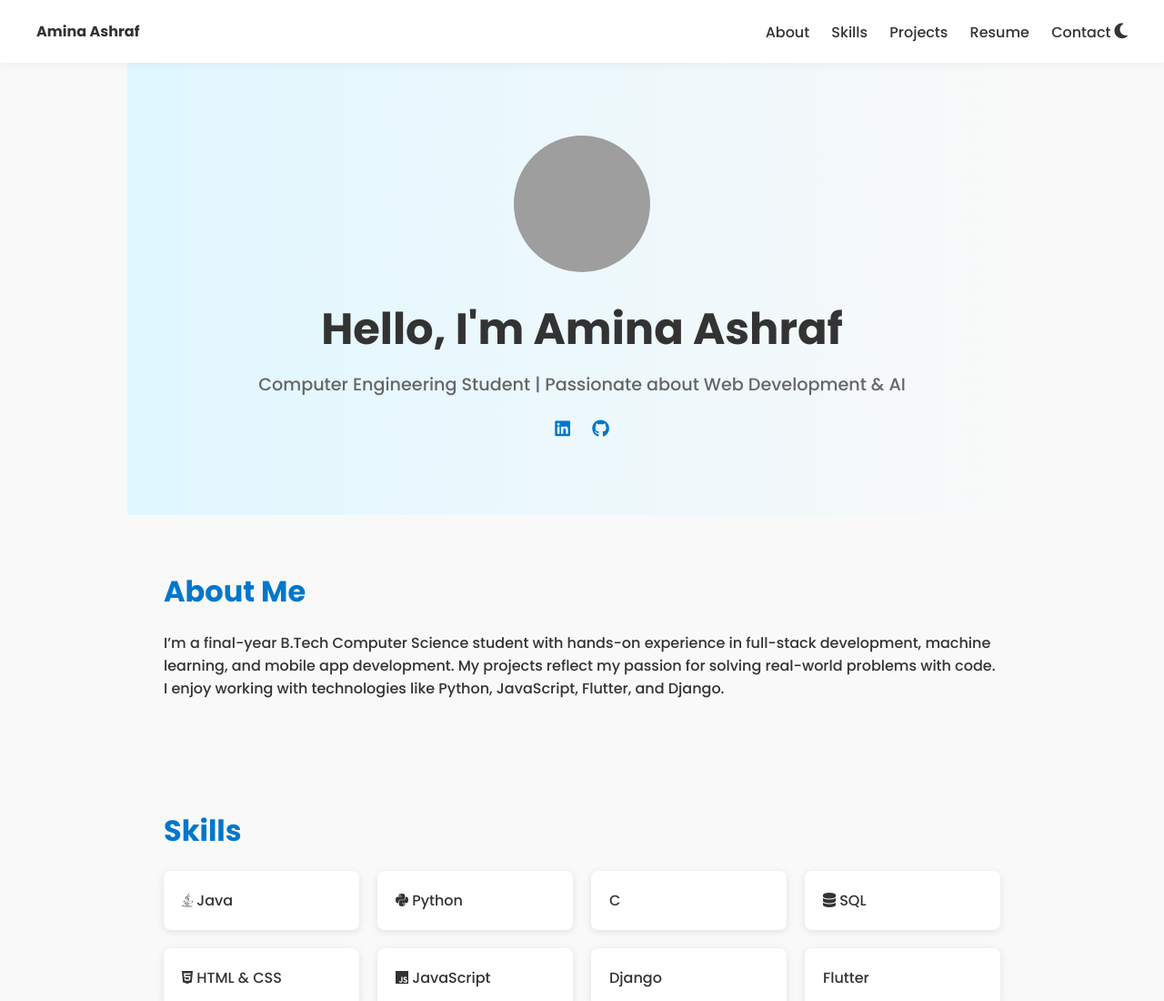
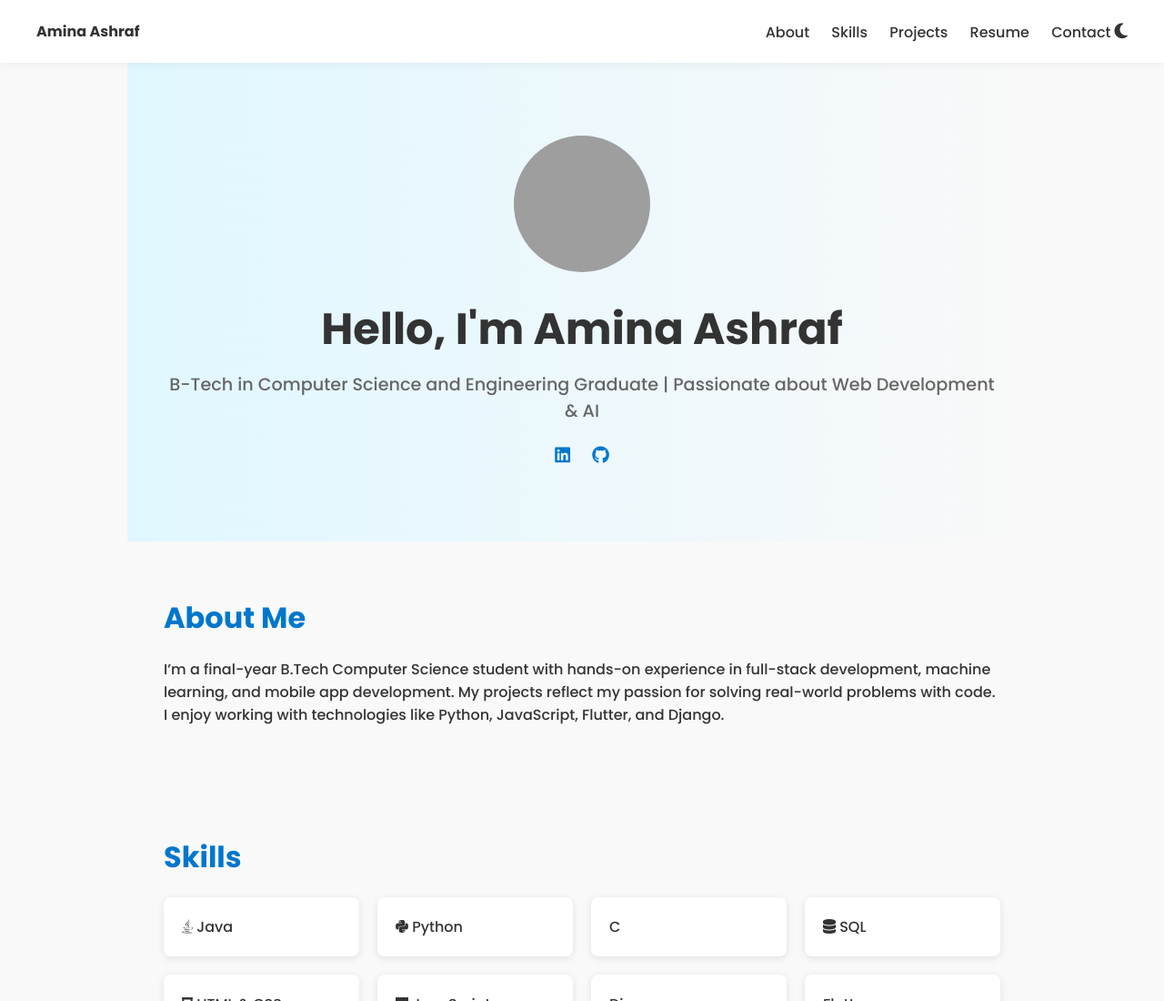
Before and after one commit to amina2507/Portfolio, a plain HTML site: page index.html in a window 1280 px wide. Shown: the top 1100 px of the page at 91% size. Drawn offline with nearby package versions, Linux system fonts and the light colour scheme; grey boxes are pictures that could not be loaded.

Commit message:
Resolved

```diff
--- a/index.html
+++ b/index.html
@@ -174,7 +174,7 @@
 <section class="hero">
   <img src="https://i.postimg.cc/LshyXCK3/IMG-4265-2.jpg" alt="Amina Ashraf">
   <h1>Hello, I'm Amina Ashraf</h1>
-  <p>Computer Engineering Student | Passionate about Web Development & AI</p>
+  <p>B-Tech in Computer Science and Engineering Graduate | Passionate about Web Development & AI</p>
   <div class="social-links">
     <a href="http://linkedin.com/in/amina-ashraf-c" target="_blank"><i class="fab fa-linkedin"></i></a>
     <a href="https://github.com/amina2507" target="_blank"><i class="fab fa-github"></i></a>
```
